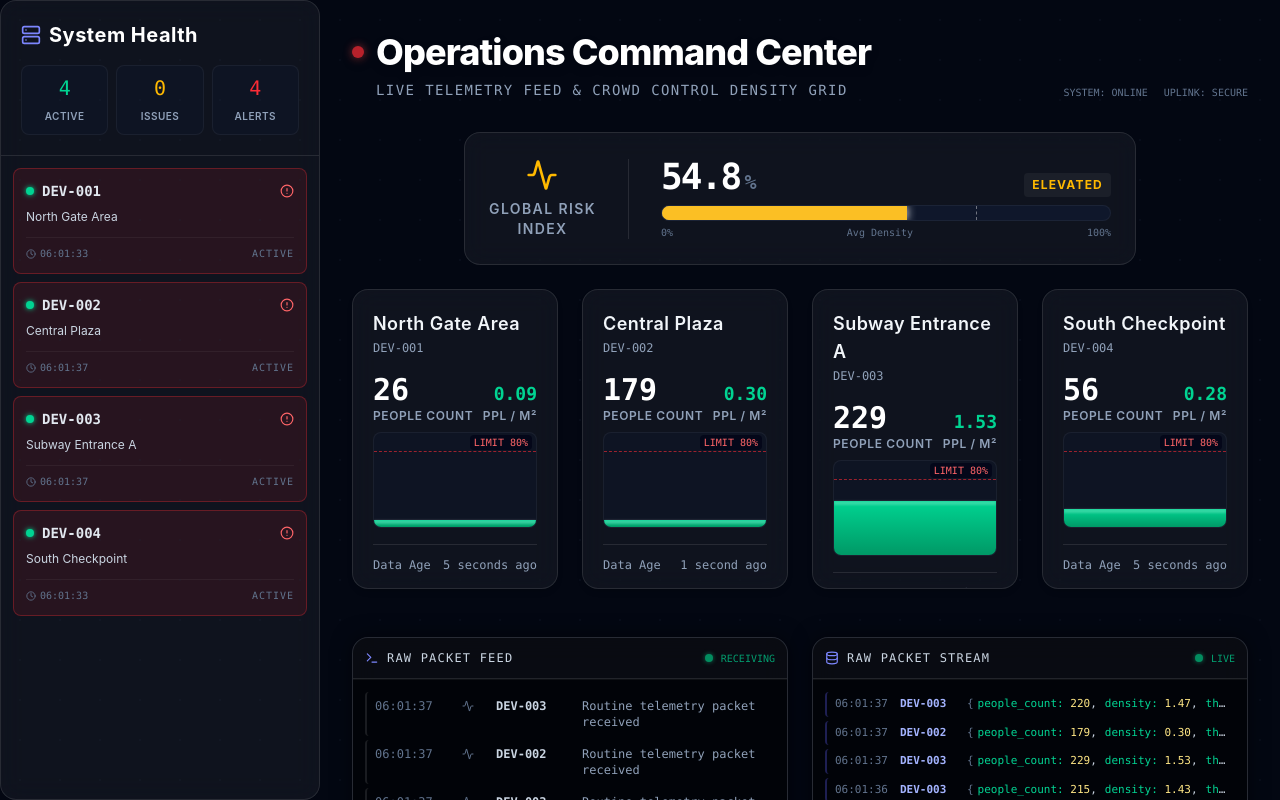
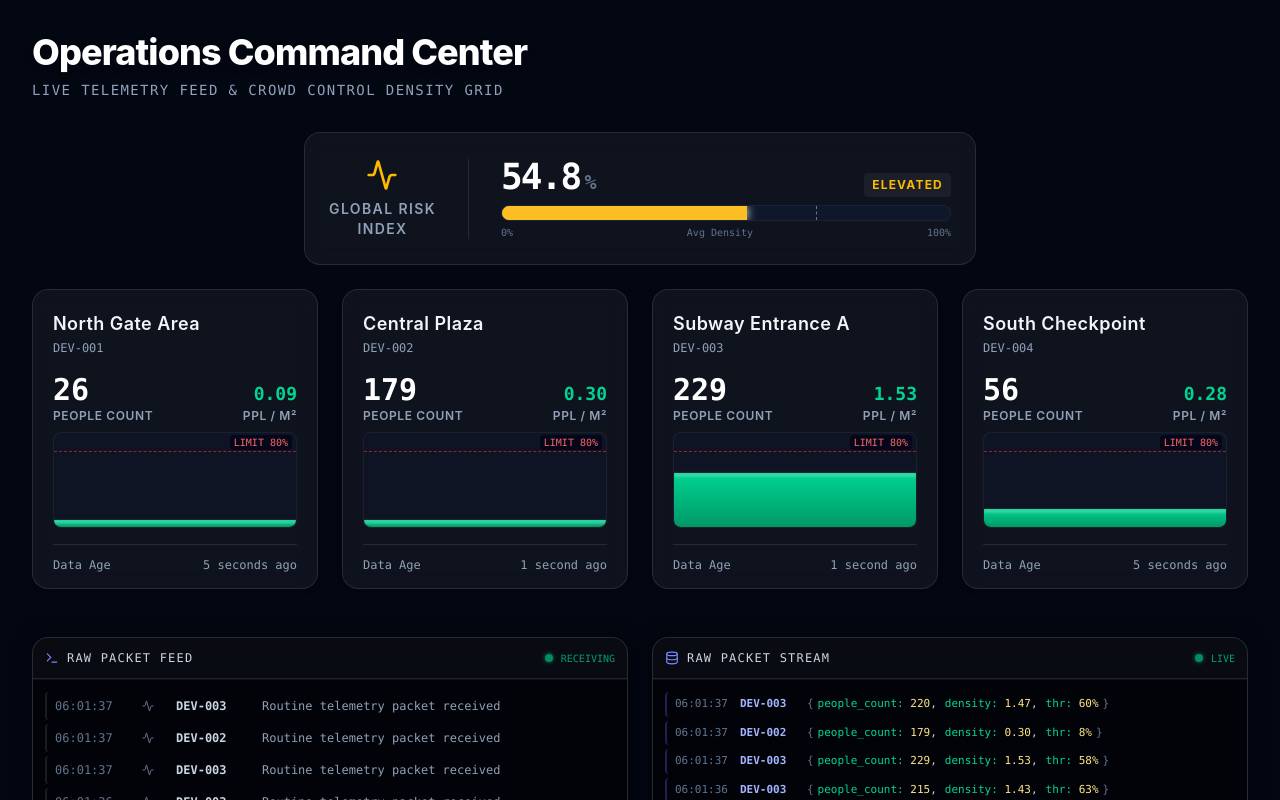
Before and after one commit to Saptow/dlw-hackathon, a React (Vite) app in the folder crowd-dashboard/: page / in a window 1280 px wide. Built offline with nearby package versions, Linux system fonts and the light colour scheme.

Commit message:
Remove sidebar

```diff
--- a/crowd-dashboard/src/App.tsx
+++ b/crowd-dashboard/src/App.tsx
@@ -1,5 +1,4 @@
 import { useTelemetrySimulator } from './hooks/useTelemetrySimulator';
-import { SystemHealthSidebar } from './components/SystemHealthSidebar';
 import { GlobalRiskGauge } from './components/GlobalRiskGauge';
 import { ZoneCard } from './components/ZoneCard';
 import { LiveActivityLog } from './components/LiveActivityLog';
@@ -10,8 +9,6 @@
 
   return (
     <div className="h-screen w-full bg-brand-bg flex font-sans text-slate-200 overflow-hidden">
-      {/* Sidebar fixed to the right or left */}
-      <SystemHealthSidebar devices={devices} />
 
       {/* Main Dashboard Content */}
       <main className="flex-1 p-6 md:p-8 overflow-y-auto custom-scrollbar relative h-full">
@@ -22,17 +19,11 @@
           <header className="mb-8 flex justify-between items-end">
             <div>
               <h1 className="text-3xl md:text-4xl font-extrabold tracking-tight text-white mb-2 flex items-center shadow-black drop-shadow-lg">
-                <span className="bg-red-500 w-3 h-3 rounded-full mr-3 animate-pulse shadow-[0_0_10px_rgba(239,68,68,0.8)]" />
                 Operations Command Center
               </h1>
-              <p className="text-slate-400 font-mono text-xs md:text-sm uppercase tracking-widest pl-6">
+              <p className="text-slate-400 font-mono text-xs md:text-sm uppercase tracking-widest">
                 Live Telemetry Feed & Crowd Control Density Grid
               </p>
-            </div>
-            {/* Optional Header Actions */}
-            <div className="hidden md:flex text-slate-500 font-mono text-[10px] space-x-4">
-              <span>SYSTEM: ONLINE</span>
-              <span>UPLINK: SECURE</span>
             </div>
           </header>
 
--- a/crowd-dashboard/src/components/SystemHealthSidebar.tsx
+++ /dev/null
@@ -1,85 +0,0 @@
-import type { TelemetryData } from '../types';
-import { Clock, Server, AlertCircle } from 'lucide-react';
-import { cn } from '../lib/utils';
-import { format } from 'date-fns';
-
-interface SystemHealthSidebarProps {
-    devices: TelemetryData[];
-}
-
-export function SystemHealthSidebar({ devices }: SystemHealthSidebarProps) {
-    const activeCount = devices.filter(d => d.status === 'active').length;
-    const criticalCount = devices.filter(d => d.status === 'active' && d.metrics.crowd_density > d.metrics.threshold).length;
-    const nonActiveCount = devices.length - activeCount;
-
-    return (
-        <aside className="w-80 glass-panel flex flex-col h-full overflow-hidden shrink-0">
-            <div className="p-5 border-b border-white/10">
-                <h2 className="text-xl font-bold tracking-wide flex items-center text-white">
-                    <Server className="mr-2 text-indigo-400" size={20} />
-                    System Health
-                </h2>
-
-                <div className="mt-4 grid grid-cols-3 gap-2">
-                    <div className="bg-slate-900/50 p-2 rounded-lg text-center border border-white/5">
-                        <span className="block text-xl font-mono text-emerald-400">{activeCount}</span>
-                        <span className="text-[10px] uppercase text-slate-400 font-semibold tracking-wider">Active</span>
-                    </div>
-                    <div className="bg-slate-900/50 p-2 rounded-lg text-center border border-white/5">
-                        <span className="block text-xl font-mono text-amber-400">{nonActiveCount}</span>
-                        <span className="text-[10px] uppercase text-slate-400 font-semibold tracking-wider">Issues</span>
-                    </div>
-                    <div className="bg-slate-900/50 p-2 rounded-lg text-center border border-white/5">
-                        <span className="block text-xl font-mono text-red-500">{criticalCount}</span>
-                        <span className="text-[10px] uppercase text-slate-400 font-semibold tracking-wider">Alerts</span>
-                    </div>
-                </div>
-            </div>
-
-            <div className="flex-1 overflow-y-auto p-3 space-y-2 custom-scrollbar">
-                {devices.map((device) => {
-                    const isCritical = device.status === 'active' && device.metrics.crowd_density > device.metrics.threshold;
-
-                    return (
-                        <div
-                            key={device.device_id}
-                            className={cn(
-                                "p-3 rounded-lg border flex flex-col gap-2 transition-all",
-                                device.status === 'active'
-                                    ? isCritical
-                                        ? "bg-red-500/10 border-red-500/30"
-                                        : "bg-white/5 border-white/10 hover:bg-white/10"
-                                    : "bg-slate-900/80 border-slate-800 grayscale opacity-80"
-                            )}
-                        >
-                            <div className="flex justify-between items-center">
-                                <div className="flex items-center">
-                                    <span className={cn(
-                                        "w-2 h-2 rounded-full mr-2 shadow-[0_0_5px_currentColor]",
-                                        device.status === 'active' ? "bg-emerald-400 text-emerald-400" :
-                                            device.status === 'offline' ? "bg-slate-500 text-slate-500" :
-                                                "bg-amber-400 text-amber-400"
-                                    )} />
-                                    <span className="font-mono text-sm font-semibold">{device.device_id}</span>
-                                </div>
-                                {isCritical && <AlertCircle size={14} className="text-red-400" />}
-                            </div>
-
-                            <div className="text-xs text-slate-300 truncate">
-                                {device.location_label}
-                            </div>
-
-                            <div className="flex justify-between items-center text-[10px] text-slate-500 font-mono mt-1 pt-2 border-t border-white/5">
-                                <span className="flex items-center">
-                                    <Clock size={10} className="mr-1" />
-                                    {format(new Date(device.timestamp), 'HH:mm:ss')}
-                                </span>
-                                <span className="uppercase tracking-widest">{device.status}</span>
-                            </div>
-                        </div>
-                    );
-                })}
-            </div>
-        </aside>
-    );
-}
```
